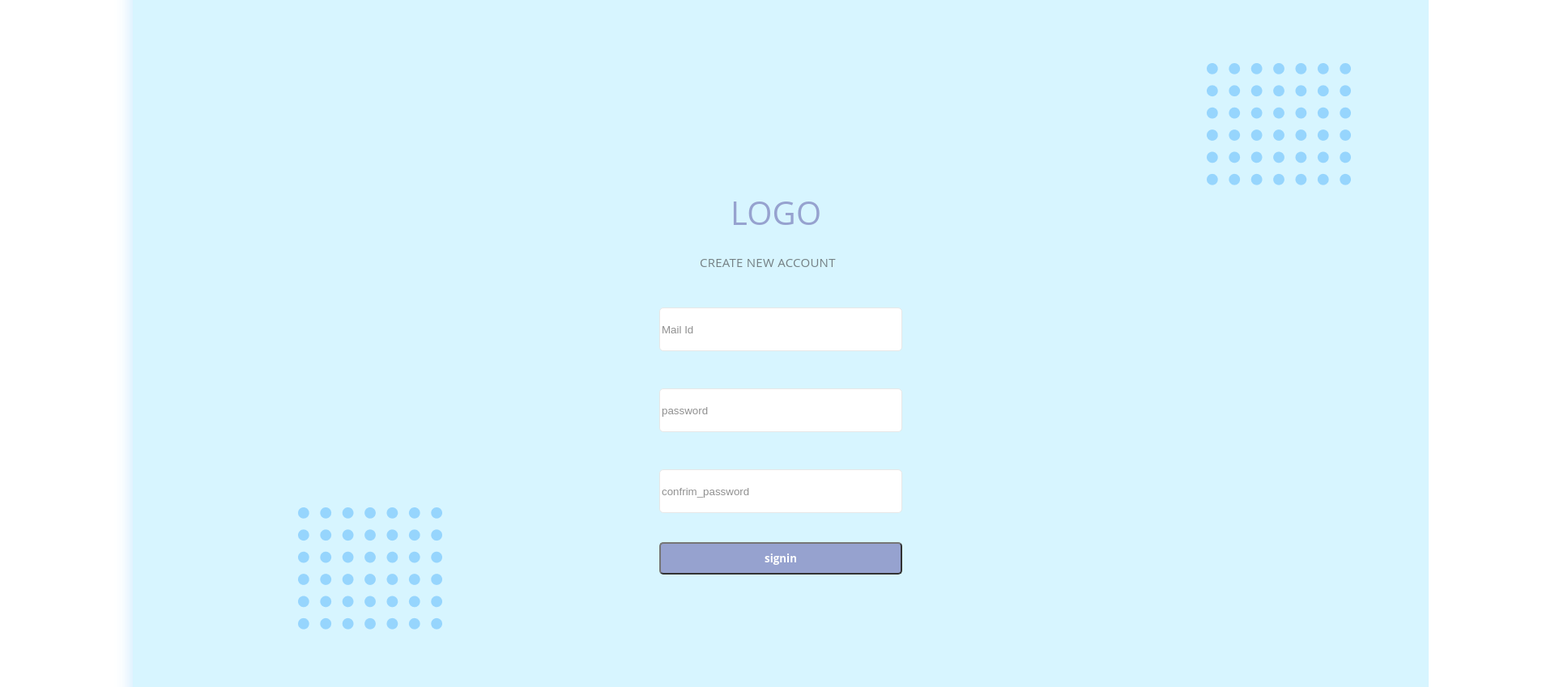
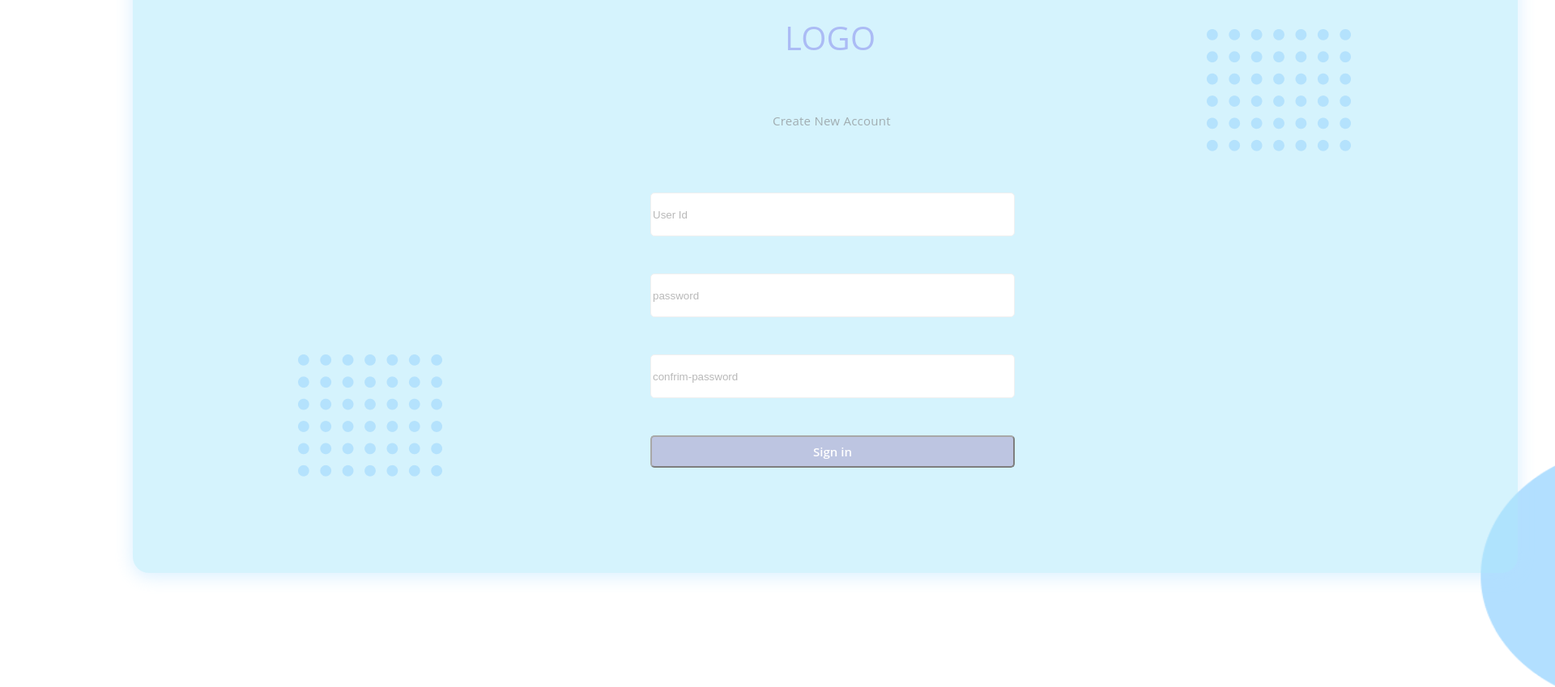
Before and after one commit to Subhocr07/contact_manager, a React (Create React App) app in the folder client/: page /signup in a window 1280 px wide. Shown: the part 320-1169 px from the top of the page at 81% size, 1920 px wide, since content can reach past the window. Built offline with nearby package versions, Linux system fonts and the light colour scheme.

Commit message:
changes in signup and login frontend design update

```diff
--- a/client/src/login.css
+++ b/client/src/login.css
@@ -5,59 +5,53 @@
 
   background: #FFFFFF;
   }
-    .container-1{
-    position: absolute;
-    width: 1600px;
-    height: 1000px;
-    left: 164px;
-    top: 200px;
-    opacity: 0.8;
-
-    background: #CEF3FF;
-    box-shadow: 0px 4px 22px #B2DFFF;
-    border-radius: 20px;
-    }
-    .elipise_up{
-    /* Ellipse 31 */
-
+  .elipse-up{
   position: absolute;
   width: 300px;
   height: 300px;
   left: -45px;
   top: -44px;
-
-
   }
-    .elipise_down{
-      display: flex;
-      flex-direction: row;
+  .elipse-down{
+    position: absolute;
     width: 300px;
     height: 300px;
-      left: -4000px;
+    left: 1827px;
+    top: 868.94px;
   }
+  .container-2{
+  position: absolute;
+  width: 1710px;
+  height: 870px;
+  left: 164px;
+  top: 158px;
 
-    .box{
+  background:  #ade8fc;
+  opacity: 0.50;
+  box-shadow: 0px 4px 22px #B2DFFF;
+  border-radius: 20px;
+  }
+  .box-down{
+  position: absolute;
+  width: 178px;
+  height: 150.62px;
+  left: 204px;
+  top: 600px;
+  }
+  .box-up{
   position: absolute;
   width: 178px;
   height: 150.62px;
   left: 1326px;
   top: 198px;
   }
-    .box-1{
-    position: absolute;
-    width: 178px;
-    height: 150.62px;
-    left: 204px;
-    top: 747px;
+  .logo{
 
-
-    }
-    h1{
   position: absolute;
   width: 92px;
   height: 18px;
-    left: 730px;
-    top: 347px;
+  left: 805px;
+  top: 200px;
 
   font-family: 'Open Sans';
   font-style: normal;
@@ -70,14 +64,14 @@
   align-items: center;
   letter-spacing: 0.25px;
 
-    color: #7D8CC4;
+  color: #5979ec;
   }
   .tittle{
   position: absolute;
-    width: 300px;
+  width: 328px;
   height: 22px;
-    left: 651px;
-    top: 418px;
+  left: 700px;
+  top: 300px;
 
   font-family: 'Open Sans';
   font-style: normal;
@@ -86,24 +80,24 @@
   line-height: 22px;
 
   /* identical to box height, or 147% */
-    /* display: flex;
+  display: flex;
   align-items: center;
   text-align: center;
-    letter-spacing: 0.25px; */
+  letter-spacing: 0.25px;
 
   color: #000000;
 
   opacity: 0.6;
   }
-    .mailid{
+  .email{
   box-sizing: border-box;
 
   position: absolute;
   height: 54px;
-    width:300px;
-    left: 650px;
+  left: 639px;
   right: 639px;
-    top: 500px;
+  top: 400px;
+  width: 450px;
 
   /* Colors/Neutral/White */
   background: #FFFFFF;
@@ -115,42 +109,42 @@
 
   position: absolute;
   height: 54px;
-    width:300px;
-    left: 650px;
+  left: 639px;
   right: 639px;
-    top: 600px;
+  top: 500px;
+  width:450px;
 
   /* Colors/Neutral/White */
   background: #FFFFFF;
   border: 1px solid #E2E2E2;
   border-radius: 5px;
-
   }
   .signin{
   position: absolute;
-    width:300px;
-    left: 650px;
-    right: 36.98%;
-    top: 69%;
-    bottom: 26.78%;
-    color:white;
+  left: 639px;
+  right:639px;
+  top: 600px;
+  width:450px;
+  height:40px;
+  color: white;
+
+  font-family: 'Open Sans';
+  font-style: normal;
+  font-weight: 600;
+  font-size: 15px;
+  line-height: 18px;
+
+
   /* Style */
   background: #7D8CC4;
   border-radius: 5px;
-    font-family: 'Open Sans';
-    font-style: normal;
-    font-weight: bold;
-    line-height: 18px;
-    line-gap-override:1px ;
-
   }
-    a{
+  .signup{
   position: absolute;
   width: 57px;
   height: 18px;
-    left: 780px;
-    top: 800px;
-    text-decoration: none;
+  left: 839px;
+  top: 700px;
 
   font-family: 'Open Sans';
   font-style: normal;
@@ -164,4 +158,7 @@
   letter-spacing: 0.25px;
 
   color: #7D8CC4;
+  text-decoration: none;
+
+
   }
--- a/client/src/login.js
+++ b/client/src/login.js
@@ -27,27 +27,23 @@ const Login =()=>{
   }
     return(
     <>
-    <div className="container">
-    <div className="elipise_up">
-      <img src={Logo} alt="elipse"></img>
-      </div>
-
-      <div className="container-1">
-        <img src={Box} alt="box" className="box"></img>
-        <h1>LOGO</h1>
-        <h3 className="tittle">Enter your credientials to access your account</h3>
-        <form>
-        <input type="email" placeholder="Mail Id" className="mailid" onChange={(e)=> {setLogin({...login, email: e.target.value})}} ></input>
-        <input type="password" placeholder="password" className="password" onChange={(e)=> {setLogin({...login, password: e.target.value})}} ></input>
-        </form>
-        <button className="signin" onClick={handleLogin}>signin</button>
-        <a href={"./signup"} onClick={Signup}>signup</a>
-        <img src={Box} alt="box" className="box-1"></img>
-      </div>
-      <div className="elipise_down">
-      <img src={logo} alt="elipse"></img>
-      </div>
-
+     <div className="container">
+        <img src={Logo} alt="elipse-up" className="elipse-up"></img>
+        <img src={logo} alt="elipse-down" className="elipse-down"></img>
+        <div className="container-2">
+          <img src={Box} alt="box" className="box-down"></img>
+          <img src={Box} alt="box" className="box-up"></img>
+          <div className="logo">
+            LOGO
+          </div>
+          <div className="tittle">
+            Enter your credientials to access your account
+          </div>
+          <input type="email" placeholder="User Id" className="email"onChange={(e)=> {setLogin({...login, email: e.target.value})}} ></input>
+          <input type="password" placeholder="password" className="password" onChange={(e)=> {setLogin({...login, password: e.target.value})}} ></input>
+          <button className="signin" onClick={handleLogin}>Sign in</button>
+          <a href={"./signup"} className="signup" onClick={Signup}>Sign Up</a>
+        </div>
     </div>
     </>
 
--- a/client/src/signup.css
+++ b/client/src/signup.css
@@ -1,64 +1,57 @@
-   .container{
+.container{
     position: relative;
     width: 1728px;
     height: 1117px;
 
     background: #FFFFFF;
     }
-    .container-1{
-    position: absolute;
-    width: 1600px;
-    height: 1000px;
-    left: 164px;
-    top: 200px;
-    opacity: 0.8;
-
-    background: #CEF3FF;
-    box-shadow: 0px 4px 22px #B2DFFF;
-    border-radius: 20px;
-    }
-    .elipise_up{
-    /* Ellipse 31 */
-
+    .elipse-up{
     position: absolute;
     width: 300px;
     height: 300px;
     left: -45px;
     top: -44px;
-
-
     }
-    .elipise_down{
-      display: flex;
-      flex-direction: row;
+    .elipse-down{
+      position: absolute;
       width: 300px;
       height: 300px;
-      left: -4000px;
-      top: -868.94px;
+      left: 1827px;
+      top: 868.94px;
     }
+    .container-2{
+    position: absolute;
+    width: 1710px;
+    height: 870px;
+    left: 164px;
+    top: 158px;
 
-    .box{
+    background:  #ade8fc;
+    opacity: 0.50;
+    box-shadow: 0px 4px 22px #B2DFFF;
+    border-radius: 20px;
+    }
+    .box-down{
+    position: absolute;
+    width: 178px;
+    height: 150.62px;
+    left: 204px;
+    top: 600px;
+    }
+    .box-up{
     position: absolute;
     width: 178px;
     height: 150.62px;
     left: 1326px;
     top: 198px;
     }
-    .box-1{
-    position: absolute;
-    width: 178px;
-    height: 150.62px;
-    left: 204px;
-    top: 747px;
+    .logo-1{
 
-
-    }
-    h1{
     position: absolute;
     width: 92px;
     height: 18px;
-    left: 738px;
-    top: 347px;
+    left: 805px;
+    top: 200px;
 
     font-family: 'Open Sans';
     font-style: normal;
@@ -71,14 +64,14 @@
     align-items: center;
     letter-spacing: 0.25px;
 
-    color: #7D8CC4;
+    color: #5979ec;
     }
-    h3{
+    .tittle-1{
     position: absolute;
     width: 328px;
     height: 22px;
-    left: 700px;
-    top: 418px;
+    left: 790px;
+    top: 300px;
 
     font-family: 'Open Sans';
     font-style: normal;
@@ -86,7 +79,7 @@
     font-size: 15px;
     line-height: 22px;
 
-        /* identical to box height, or 147% */
+    /* identical to box height, or 147% */
     display: flex;
     align-items: center;
     text-align: center;
@@ -96,63 +89,59 @@
 
     opacity: 0.6;
     }
-    .mailid{
+    .email-1{
     box-sizing: border-box;
 
     position: absolute;
     height: 54px;
-    width:300px;
-    left: 650px;
+    left: 639px;
     right: 639px;
-    top: 500px;
+    top: 400px;
+    width: 450px;
 
     /* Colors/Neutral/White */
     background: #FFFFFF;
     border: 1px solid #E2E2E2;
     border-radius: 5px;
     }
-    .password-2{
+    .password-1{
     box-sizing: border-box;
 
     position: absolute;
     height: 54px;
-    width:300px;
-    left: 650px;
+    left: 639px;
     right: 639px;
-    top: 600px;
+    top: 500px;
+    width:450px;
 
     /* Colors/Neutral/White */
     background: #FFFFFF;
     border: 1px solid #E2E2E2;
     border-radius: 5px;
+    }
+    .confrim-password-1{
+    box-sizing: border-box;
 
+    position: absolute;
+    height: 54px;
+    left: 639px;
+    right: 639px;
+    top: 600px;
+    width:450px;
+
+    /* Colors/Neutral/White */
+    background: #FFFFFF;
+    border: 1px solid #E2E2E2;
+    border-radius: 5px;
     }
-    .button{
+    .signin-1{
     position: absolute;
-    width:300px;
-    height: 40px;
-    left: 650px;
-    right: 36.98%;
-    top: 79%;
-    bottom: 40%;
-    color:white;
-    /* Style */
-    background: #7D8CC4;
-    border-radius: 5px;
-    font-family: 'Open Sans';
-    font-style: normal;
-    font-weight: bold;
-    line-height: 18px;
-
-
-    }
-    a{
-    position: absolute;
-    width: 57px;
-    height: 18px;
-    left: 780px;
-    top: 800px;
-    text-decoration: none;
+    left: 639px;
+    right:639px;
+    top: 700px;
+    width:450px;
+    height:40px;
+    color: white;
 
     font-family: 'Open Sans';
     font-style: normal;
@@ -160,26 +149,8 @@
     font-size: 15px;
     line-height: 18px;
 
-    /* identical to box height, or 120% */
-    display: flex;
-    align-items: center;
-    letter-spacing: 0.25px;
 
-    color: #7D8CC4;
+    /* Style */
+    background: #7D8CC4;
+    border-radius: 5px;
     }
-.confrim_password{
-    box-sizing: border-box;
-
-    position: absolute;
-    height: 54px;
-    width:300px;
-    left: 650px;
-    right: 639px;
-    top: 700px;
-
-        /* Colors/Neutral/White */
-    background: #FFFFFF;
-    border: 1px solid #E2E2E2;
-    border-radius: 5px;
-
- }
--- a/client/src/signup.js
+++ b/client/src/signup.js
@@ -26,26 +26,22 @@ const Signup =()=>{
     return(
     <>
     <div className="container">
-    <div className="elipise_up">
-      <img src={Logo} alt="elipse"></img>
-      </div>
-
-      <div className="container-1">
-        <img src={Box} alt="box" className="box"></img>
-        <h1>LOGO</h1>
-        <h3>CREATE NEW ACCOUNT</h3>
-        <form>
-        <input type="email" placeholder="Mail Id" className="mailid" id="email" onChange={(e)=> {setSignupState({...signupState, email: e.target.value})}}></input>
-        <input type="password" placeholder="password" className="password-2" id="password"  onChange={(e)=> {setSignupState({...signupState, password: e.target.value})}}></input>
-        <input type="password" placeholder="confrim_password" className="confrim_password" id="confrim_passowrd"></input>
-        </form>
-        <button className="button" onClick={handleUserAdd} >signin</button>
-        <img src={Box} alt="box" className="box-1"></img>
-      </div>
-      <div className="elipise_down">
-      <img src={logo} alt="elipse"></img>
-      </div>
-
+        <img src={Logo} alt="elipse-up" className="elipse-up"></img>
+        <img src={logo} alt="elipse-down" className="elipse-down"></img>
+        <div className="container-2">
+          <img src={Box} alt="box" className="box-down"></img>
+          <img src={Box} alt="box" className="box-up"></img>
+          <div className="logo-1">
+            LOGO
+          </div>
+          <div className="tittle-1">
+            Create New Account
+          </div>
+          <input type="email" placeholder="User Id" className="email-1" onChange={(e)=> {setSignupState({...signupState, email: e.target.value})}} ></input>
+          <input type="password" placeholder="password" className="password-1" onChange={(e)=> {setSignupState({...signupState, password: e.target.value})}} ></input>
+          <input type="confrim-password" placeholder="confrim-password" className="confrim-password-1"></input>
+          <button className="signin-1" onClick={handleUserAdd} >Sign in</button>
+        </div>
     </div>
     </>
 
```
Lines whose indentation alone changed are shown as unchanged.
